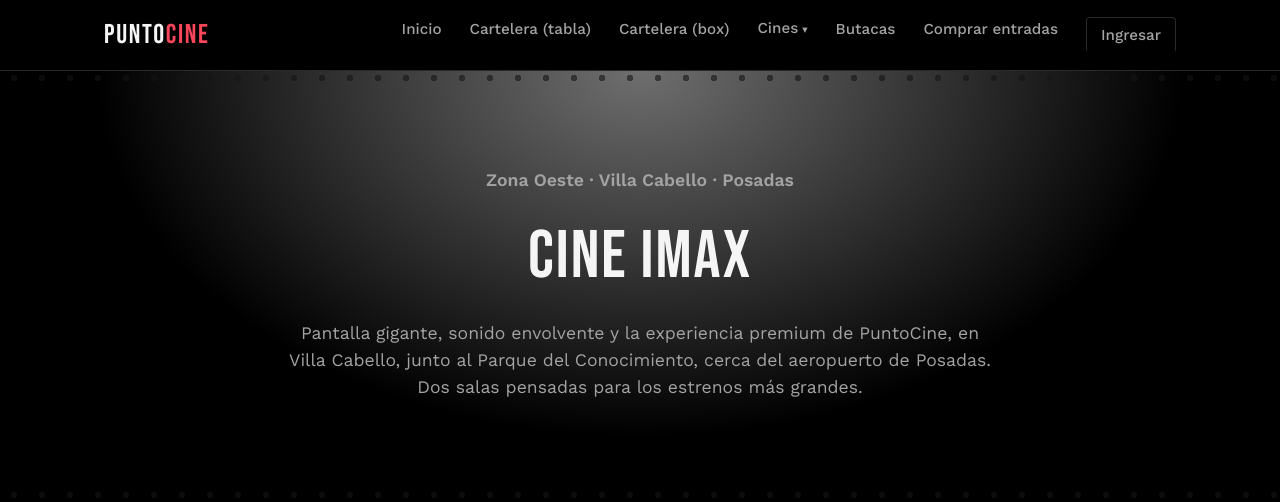
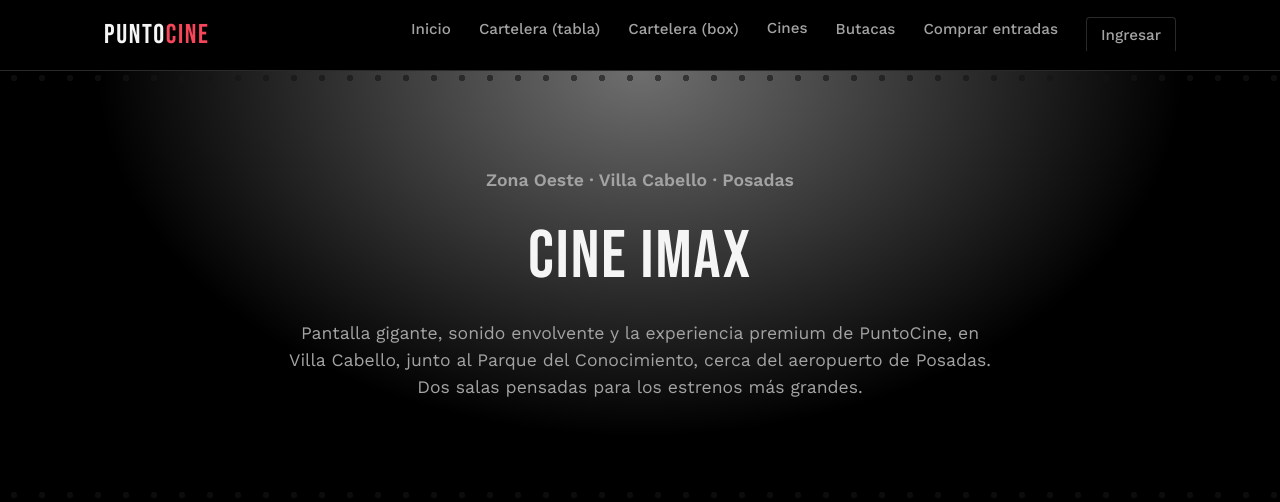
Before and after one commit to juancruzolivera28/PuntoCineUCP, a PHP site: page /cines/imax.html in a window 1280 px wide. Shown: the top 502 px of the page. Run offline with PHP 8.4, Linux system fonts and the light colour scheme.

Commit message:
Ocultar el marcador nativo del desplegable Cines en todos los navegadores

```diff
--- a/public/css/styles.css
+++ b/public/css/styles.css
@@ -621,12 +621,7 @@ a:focus-visible,
 }
 
 .nav__dropdown > summary::-webkit-details-marker { display: none; }
-
-.nav__dropdown > summary::after {
-  content: "▾";
-  font-size: 0.7em;
-  margin-left: 4px;
-}
+.nav__dropdown > summary::marker { content: ""; }
 
 .nav__dropdown[open] > summary,
 .nav__dropdown > summary:hover {
```
